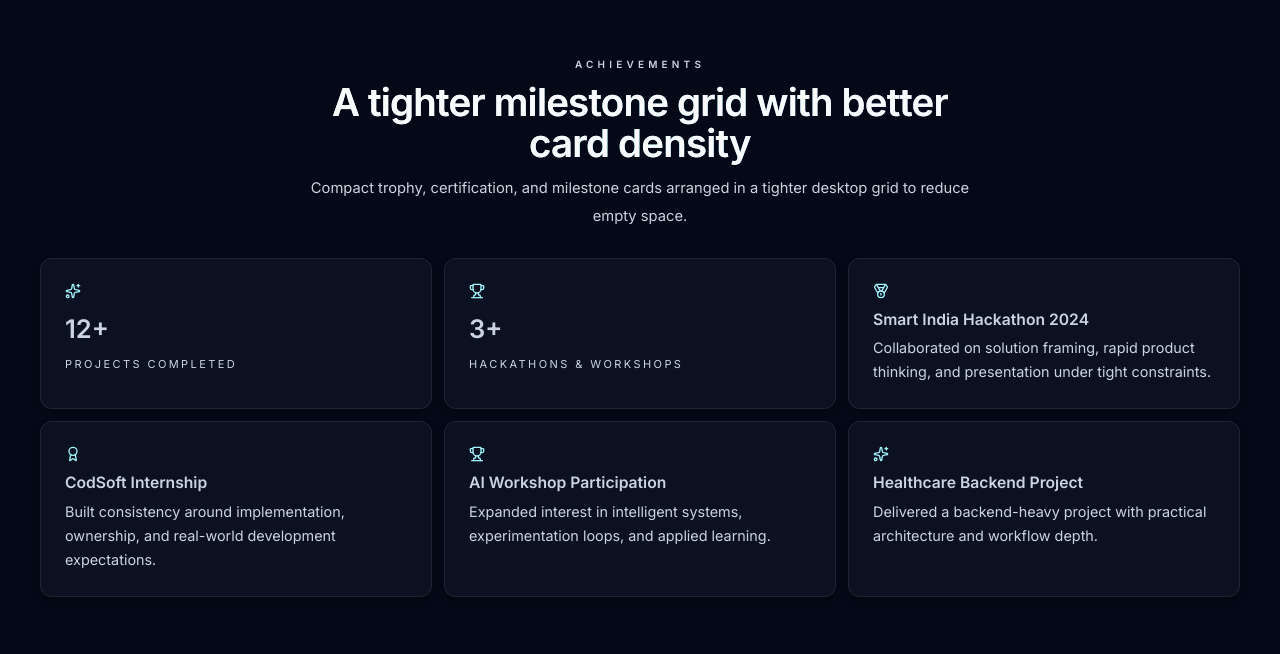
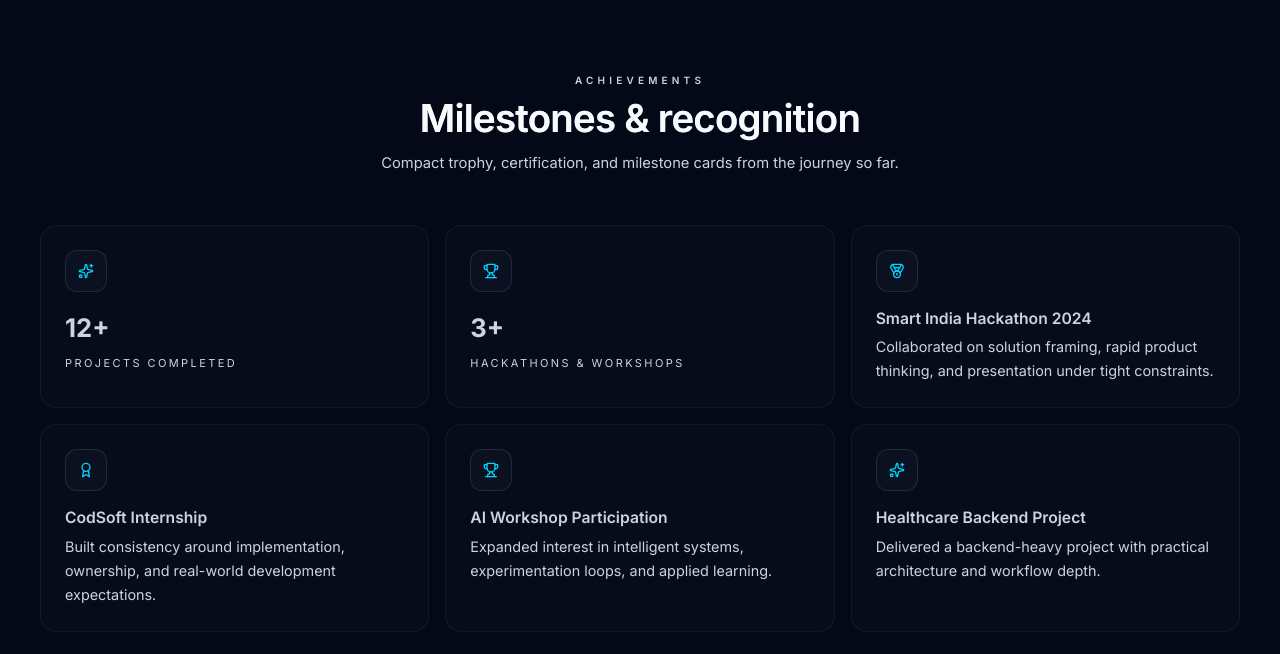
Before and after one commit to Aditya4405/portfolio, a React (Vite) app in the folder Portfolio/: page / in a window 1280 px wide. Shown: the part 5646-6300 px from the top of the page. Built offline with nearby package versions, Linux system fonts and the light colour scheme; no server answers.

Commit message:
Enhance AchievementsSection with framer-motion for animations, improve layout density, and update styling for better aesthetics

```diff
--- a/Portfolio/src/components/sections/AchievementsSection.jsx
+++ b/Portfolio/src/components/sections/AchievementsSection.jsx
@@ -1,7 +1,11 @@
+import { motion } from 'framer-motion'
 import { Award, Medal, Sparkles, Trophy } from 'lucide-react'
 import SectionHeading from '../SectionHeading'
 
 const icons = [Sparkles, Trophy, Medal, Award, Trophy, Sparkles]
+const VP = { once: true, amount: 0.15 }
+const base = { initial: { opacity: 0, y: 40 }, whileInView: { opacity: 1, y: 0 }, viewport: VP }
+const t = (delay = 0) => ({ transition: { duration: 0.7, ease: 'easeOut', delay } })
 
 function AchievementsSection({ milestones, counters }) {
   const compactItems = [
@@ -11,35 +15,38 @@ function AchievementsSection({ milestones, counters }) {
   ]
 
   return (
-    <section id="achievements" className="px-6 py-20 lg:px-10">
+    <section id="achievements" className="px-6 py-24 lg:px-10">
       <div className="mx-auto max-w-7xl">
-        <SectionHeading
-          eyebrow="Achievements"
-          title="A tighter milestone grid with better card density"
-          description="Compact trophy, certification, and milestone cards arranged in a tighter desktop grid to reduce empty space."
-        />
 
-        <div className="grid gap-3 md:grid-cols-2 xl:grid-cols-3">
-          {compactItems.map((item, index) => {
-            const Icon = icons[index % icons.length]
+        <motion.div {...base} {...t()}>
+          <SectionHeading
+            eyebrow="Achievements"
+            title="Milestones & recognition"
+            description="Compact trophy, certification, and milestone cards from the journey so far."
+          />
+        </motion.div>
 
+        <div className="grid gap-4 md:grid-cols-2 xl:grid-cols-3 mt-12">
+          {compactItems.map((item, i) => {
+            const Icon = icons[i % icons.length]
             return (
-              <div key={`${item.title}-${index}`} className="milestone-card compact-achievement-card">
-                <div className="milestone-card__icon compact-achievement-card__icon">
-                  <Icon size={16} className="text-cyan-200" />
+              <motion.div key={`${item.title}-${i}`} {...base} {...t(i * 0.06)}
+                className="border border-white/5 bg-[#0B1120]/50 rounded-2xl p-6 hover:border-[#00D4FF]/20 transition-colors">
+                <div className="inline-flex rounded-xl border border-white/10 bg-[#0B1120] p-3 w-fit">
+                  <Icon size={16} className="text-[#00D4FF]" />
                 </div>
                 {'value' in item ? (
                   <>
-                    <p className="mt-2.5 text-[1.6rem] font-semibold text-white">{item.value}</p>
+                    <p className="mt-4 text-[1.6rem] font-bold text-white">{item.value}</p>
                     <p className="mt-1.5 text-[11px] uppercase tracking-[0.22em] text-slate-500">{item.title}</p>
                   </>
                 ) : (
                   <>
-                    <p className="mt-2.5 text-[0.98rem] font-semibold leading-snug text-white">{item.title}</p>
+                    <p className="mt-4 text-[0.98rem] font-semibold text-white leading-snug">{item.title}</p>
                     <p className="mt-1.5 text-[0.9rem] leading-6 text-slate-400">{item.text}</p>
                   </>
                 )}
-              </div>
+              </motion.div>
             )
           })}
         </div>
```
